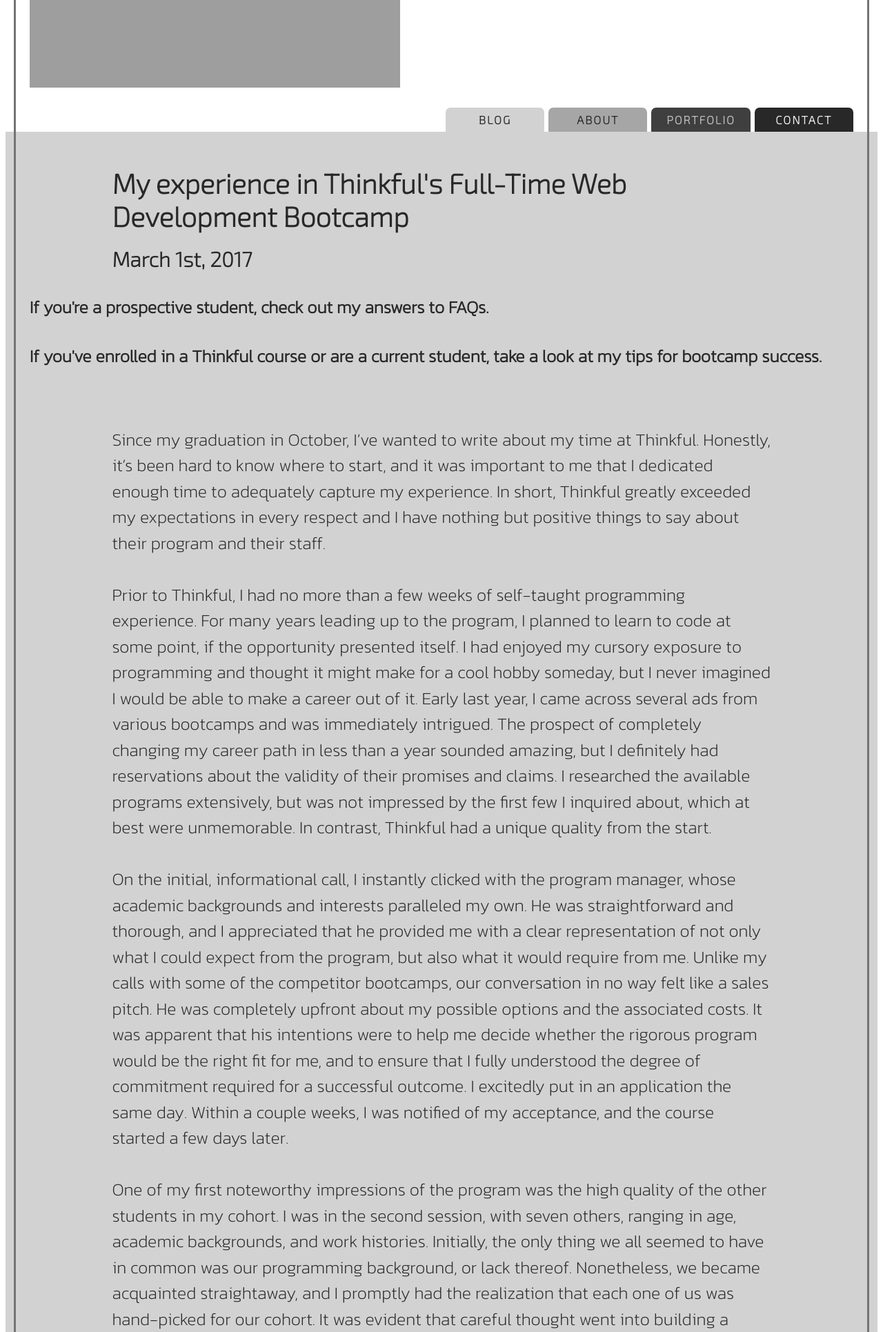
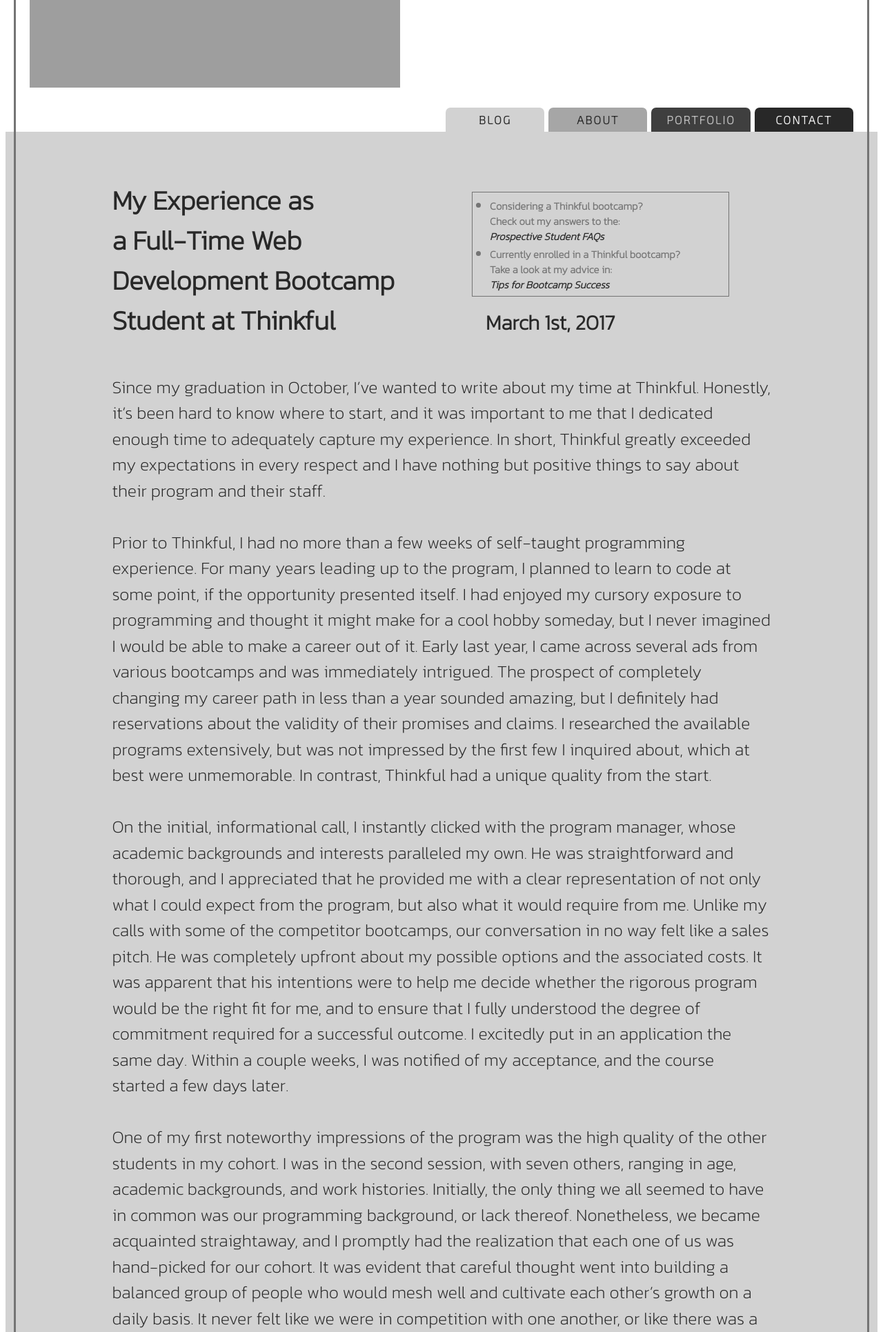
Before and after one commit to jbenjaminy/portfolio-v2, a PHP site: page / in a window 1280 px wide. Shown: the part 319-2250 px from the top of the page at 69% size. Run offline with PHP 8.4, Linux system fonts and the light colour scheme; some libraries are stand-ins or nearby versions; grey boxes are pictures that could not be loaded.

Commit message:
adds advice sections to blog page

```diff
--- a/app.js
+++ b/app.js
@@ -22,13 +22,27 @@
 		$('.contact').show();
 	});
 
-	$('a[href^="#"]').on('click',function (e) {
+	$('a[href^="#tab"]').on('click',function (e) {
 	    e.preventDefault();
 		var target = this.hash;
 	    var $target = $(target);
 		$('html, body').stop().animate({
 	        'scrollTop': $target.offset().top
 	    }, 900, 'swing');
+	});
+
+	$('a[href^="#prospective"]').on('click',function (e) {
+		e.preventDefault();
+		$('html, body').stop().animate({
+			'scrollTop': $('.prospective').offset().top
+		}, 900, 'swing');
+	});
+
+	$('a[href^="#current"]').on('click',function (e) {
+		e.preventDefault();
+		$('html, body').stop().animate({
+			'scrollTop': $('.current').offset().top
+		}, 900, 'swing');
 	});
 
 	$('.proj-image').mouseenter(function() {
--- a/home.html
+++ b/home.html
@@ -64,11 +64,46 @@
 				<div class='main'>
 					<div class='blog page'>
 						<div class='content'>
-							<h1 class='blog-title'>My experience in Thinkful's Full-Time Web Development Bootcamp</h1>
-							<!-- <h1 class='blog-title'>MY EXPERIENCE IN THINKFUL'S FULL-TIME WEB DEVELOPMENT BOOTCAMP</h1> -->
-							<h2 class='blog-date'>March 1st, 2017</h2>
-							<a href='#prospective'><h4 class='page-jump'>If you're a prospective student, check out my answers to FAQs.</h4></a>
-							<a href='#current'><h4 class='page-jump'>If you've enrolled in a Thinkful course or are a current student, take a look at my tips for bootcamp success.</h4></a>
+							<div class='blog-header'>
+								<div class='col-1'>
+									<h3 class='blog-title'>
+										My Experience as
+										<br/>
+										a Full-Time Web
+										<br />
+										Development Bootcamp
+										<br />
+										Student at Thinkful
+									</h3>
+								</div>
+								<div class='col-2'>
+									<ul class='blog-page-jumps'>
+										<li class='page-jump'>
+											<h5>
+												Considering a Thinkful bootcamp?
+												<br />
+												Check out my answers to the:
+												<br />
+												<a href='#prospective' class='page-jump-a'>Prospective Student FAQs</a>
+											</h5>
+										</li>
+
+										<li class='page-jump'>
+											<h5>
+												Currently enrolled in a Thinkful bootcamp?
+												<br/>
+												Take a look at my advice in:
+												<br />
+												<a href='#current'class='page-jump-a'>Tips for Bootcamp Success</a>
+											</h5>
+										</li>
+									</ul>
+									<h4 class='blog-date'>
+										March 1st, 2017
+									</h4>
+								</div>
+							</div>
+
 							<p class='blog-copy'>
 								Since my graduation in October, I’ve wanted to write about my time
 								at Thinkful. Honestly, it’s been hard to know where to start, and
@@ -287,17 +322,18 @@
 						</div>
 						<div class='prospective'></div>
 						<div class='prospective-students-copy'>
-							<h2>
-								Considering enrolling in a Thinkful bootcamp?
-								Here's the answers to a few of the questions
-								I had as a prospective student.
-							</h2>
-							<br />
-							<br />
-							<h4>
-								How do you know if it’s the right fit for me?
+							<h1 class='prospective-title'>
+								Prospective Student FAQs
+							</h1>
+							<h4 class='prospective-subtitle'>
+								Are you considering enrolling in a Thinkful bootcamp? Here are
+								<br/>
+								my answers to a few of the questions I had as a prospective student:
 							</h4>
-							<p>
+							<h4 class='prospective-title-2'>
+								How do I know if it’s the right fit for me?
+							</h4>
+							<p class='prospective-p'>
 								Talk to a few programmers before you commit to
 								the bootcamp. While the success stories of myself
 								and others would likely be appealing to anyone in
@@ -324,12 +360,11 @@
 								abstract concepts?”, and most importantly, “I
 								am excited to learn new and challenging skills?”.
 							</p>
-							<br />
-							<br />
-							<h4>
+
+							<h4 class='prospective-title-2'>
 								What is the real time commitment?
 							</h4>
-							<p>
+							<p class='prospective-p'>
 								Make sure that you are willing and able to commit
 								not only the required effort, but also the necessary
 								time. An enthusiasm for coding and a will to work
@@ -370,19 +405,18 @@
 								available time will open up, then consider Thinkful’s
 								part-time bootcamp or other courses.
 							</p>
-							<br />
-							<br />
-							<h4>
+
+							<h4 class='prospective-title-2'>
 								Is the course worth its cost?
 							</h4>
-							<p>
+							<p class='prospective-p'>
 								If you still feel like you’d be a good fit for the
-								program after reading #1 & 2, then what are you waiting
-								for? :) Definitely don’t let the cost of the program
-								deter you if it makes sense in all other respects.
-								If I got a glimpse of my life today when I was a
-								prospective student, I would not have hesitated to
-								pay twice the tuition or more. The value of this
+								program after reading the first two, then what are
+								you waiting for? :) Definitely don’t let the cost of
+								the program deter you if it makes sense in all other
+								respects. If I got a glimpse of my life today when I
+								was a prospective student, I would not have hesitated
+								to pay twice the tuition or more. The value of this
 								opportunity is vastly greater than its price. And
 								I can assure you that what you are quoted is what
 								you will pay, and there are no hidden fees or
@@ -399,14 +433,72 @@
 								limitations. Last, Thinkful students are given discount
 								to give to their friends and family, worth $500 off the
 								price of a bootcamp. If you know someone who’s attended
-								Thinkful, make sure to ask them for this. If not, feel free to use
-								<a href='https://www.thinkful.com/?dcode=%24500-once&from=young.benjamin%40gmail.com'>
-									my referral discount.
+								Thinkful, make sure to ask them for this. If not,
+								<a href='https://www.thinkful.com/?dcode=%24500-once&from=young.benjamin%40gmail.com' class='discount'>
+									click here to use my referral discount.
 								</a>
 							</p>
 						</div>
 						<div class='current'></div>
 						<div class='current-students-copy'>
+							<h1 class='prospective-title'>
+								Tips for Bootcamp Success
+							</h1>
+							<h4 class='prospective-subtitle'>
+								Have you decided that a Thinkful bootcamp is the right fit for you,
+								<br />
+								or are you a current student at Thinkful?
+								<br/>
+								Here's what I learned in the program that will pose you for success:
+							</h4>
+							<h4 class='prospective-title-2'>
+								Set up your development environment in advance of your first day.
+							</h4>
+							<p class='prospective-p'>
+								You should have access to the curriculum before the course starts,
+								you do nothing else in preparation, work through the first sections
+								guiding you through the various registrations, installs, configs,
+								etc. that you’ll need to get coding. Make sure you pay careful
+								attention to the outcome of your installs, as it is easy to just
+								type in a command and assume that when the script appears to have
+								stopped that it completed successfully, when it ended in an error.
+								Often, it will provide clear options or instructions for resolving
+								too, and it is a lot easier to address when you’re on the topic and
+								not a couple weeks down the road when something seemingly unrelated
+								won’t work as the result of a requirement never being installed
+								properly. Make sure everything, including your operating system
+								itself, has been updated.
+								<br />
+								<br />
+								Also, clear your desktop, downloads bookmarks, etc. of clutter and create
+								an organized file structure for your coursework, as your projects and other
+								resources will quickly pile up. Make sure that you keep track of your
+								credentials, as you will be signing up for dozens of technologies and
+								services over the next few months.
+								<br />
+								<br />
+								Last, make sure you use the same email address that you registered with
+								on GitHub to configure your Git command-line tools. I don’t remember the
+								importance of this being stressed initially, and while it may be an edge-case
+								scenario, I learned this the hard way. Apparently, in my anxious attempts to
+								keep up with the other students on the first day of class, I made
+								a typo when I entered my email in the Git config, which will accept
+								whatever you input. This resulted in all of my code contributions
+								from the next several months to be attributed to an email account
+								that I did not own. Luckily, when I finally noticed this toward
+								the end of the course, the email address was still available, so
+								I was able to register for it and add it to my GitHub account.
+								This was following a small freakout about the possibility of all
+								the work I had done throughout the course not being reflected in
+								my contribution statistics, as around this time I was also learning
+								about how potential employers pay close attention to this. Moral
+								of the story, take care in setting everything up properly, even
+								though you will have no idea what is especially important at that
+								point.
+								<br />
+								<br />
+								<br />
+							</p>
 						</div>
 					</div>
 
--- a/styles.css
+++ b/styles.css
@@ -156,30 +156,100 @@
 }
 
 /*----- BLOG SECTION------*/
+.blog-header {
+    width: 80%;
+    margin: 0 auto;
+    padding-top: 70px;
+}
+.col-1 {
+    width: 49%;
+}
+.col-2 {
+    width: 39%;
+    padding-left: 5%;
+}
+.col-1, .col-2 {
+    display: inline-block;
+}
+.blog-page-jumps {
+    margin: 0 auto;
+    border: 1px solid #747474;
+    padding-top: 5px;
+    padding-right: 2px;
+    padding-bottom: 5px;
+    padding-left: 25px;
+}
+
+.page-jump {
+    color: #747474;
+    font-size: 18px;
+    font-weight: 200;
+}
+
+.page-jump-a {
+    font-style: italic;
+    color: #282828;
+}
+
+.discount {
+    font-style: italic;
+    color: #747474;
+}
+
+.discount:hover, .page-jump-a:hover {
+    color: #4078C0;
+}
+
+.page-jump h5 {
+    margin-top: 0;
+    margin-bottom: 0;
+}
 
 .blog {
     background-color: #d2d2d2;
 }
 
 .blog-title, .blog-date {
-    width: 80%;
     margin: 0 auto;
-    font-family: 'Exo 2';
+    /*font-family: 'Exo 2';*/
+}
+
+.blog-date {
+    font-size: 30px;
+    padding-top: 15px;
+    padding-left: 20px;
+}
+
+.blog-title {
+    margin-top: 0;
+    font-size: 39px;
 }
 
 .blog-copy {
     padding-top: 50px;
 }
 
-.blog-date {
-    font-size: 30px;
-    padding-top: 20px;
+.prospective-title, .prospective-subtitle, .prospective-title-2 {
+    width: 80%;
+    margin: 0 auto;
 }
 
-.blog-title {
-    margin-top: 0;
+.prospective-p {
+    padding-top: 0;
+    padding-bottom: 0;
+}
+
+.prospective-subtitle {
+    padding-top: 10px;
+}
+
+.prospective-title {
+    font-size: 40px;
     padding-top: 50px;
-    font-size: 40px;
+}
+
+.prospective-title-2 {
+    padding-top: 50px;
 }
 
 /*----- PORTFOLIO SECTION-----*/
```
